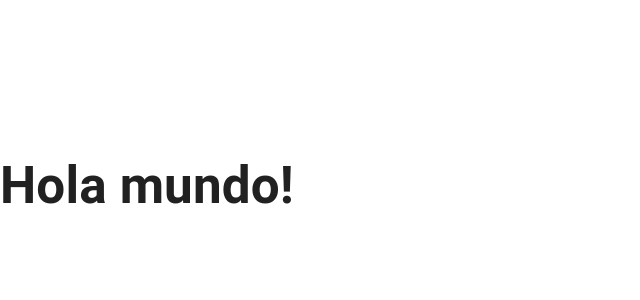
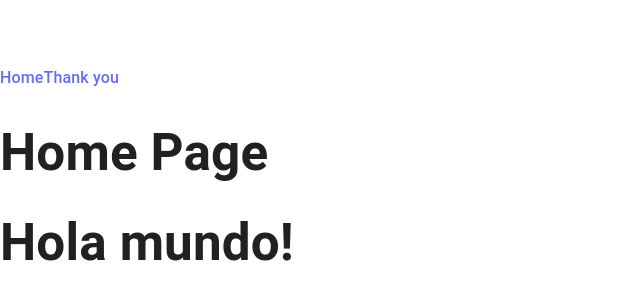
Before and after one commit to pazspera/liquid-sound-landing, a React (Vite) app: page / in a window 1280 px wide. Shown: the part 214-514 px from the top of the page, without its empty margins (0-640 px from the left). Built offline with nearby package versions, Linux system fonts and the light colour scheme.

Commit message:
Agregado react-router. Creados los componentes de vistas de las páginas del sitio

```diff
--- a/package.json
+++ b/package.json
@@ -14,7 +14,8 @@
     "@emotion/styled": "^11.14.0",
     "@mui/material": "^7.0.2",
     "react": "^19.0.0",
-    "react-dom": "^19.0.0"
+    "react-dom": "^19.0.0",
+    "react-router-dom": "^7.5.1"
   },
   "devDependencies": {
     "@eslint/js": "^9.21.0",
--- a/src/App.jsx
+++ b/src/App.jsx
@@ -1,18 +1,23 @@
-import { useState } from 'react'
-import reactLogo from './assets/react.svg'
-import viteLogo from '/vite.svg'
-
-
 import { ThemeProvider, CssBaseline } from "@mui/material";
 import theme from "./theme/theme";
+import { BrowserRouter, Routes, Route } from "react-router-dom";
+import Home from "./pages/Home/Home";
+import ThankYou from "./pages/ThankYou/ThankYou";
+import Navbar from "./components/Navbar/Navbar";
 
 function App() {
-  const [count, setCount] = useState(0)
 
   return (
     <>
       <ThemeProvider theme={theme}>
         <CssBaseline/>
+        <BrowserRouter>
+          <Navbar />
+          <Routes>
+            <Route exact path="/" element={ <Home/> }></Route>
+            <Route path="/thank-you" element={ <ThankYou/>}></Route>
+          </Routes>
+        </BrowserRouter>
         <h1>Hola mundo!</h1>
       </ThemeProvider>
     </>
--- /dev/null
+++ b/src/components/Navbar/Navbar.jsx
@@ -0,0 +1,11 @@
+import { NavLink } from "react-router-dom";
+
+export default function Navbar() {
+
+  return (
+    <>
+      <NavLink to="/">Home</NavLink>
+      <NavLink to="/thank-you">Thank you</NavLink>
+    </>
+  )
+}
--- /dev/null
+++ b/src/pages/Home/Home.jsx
@@ -0,0 +1,10 @@
+
+
+export default function Home() {
+
+  return (
+    <>
+      <h1>Home Page</h1>
+    </>
+  )
+}
--- /dev/null
+++ b/src/pages/ThankYou/ThankYou.jsx
@@ -0,0 +1,10 @@
+
+
+export default function ThankYou() {
+
+  return (
+    <>
+      <h1>Thank you</h1>
+    </>
+  )
+}
```
Also changed, not shown: 1 other file (tests, documents, lock files or other folders).
